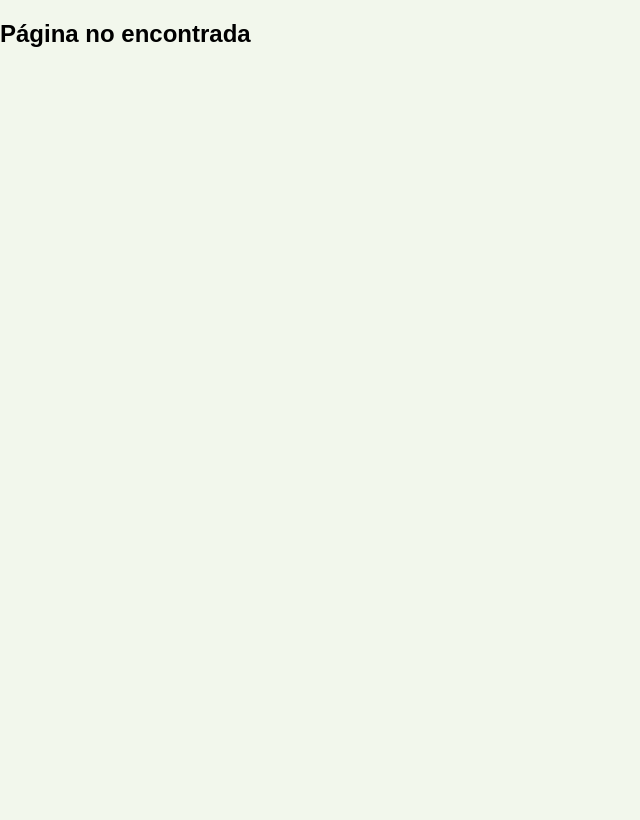
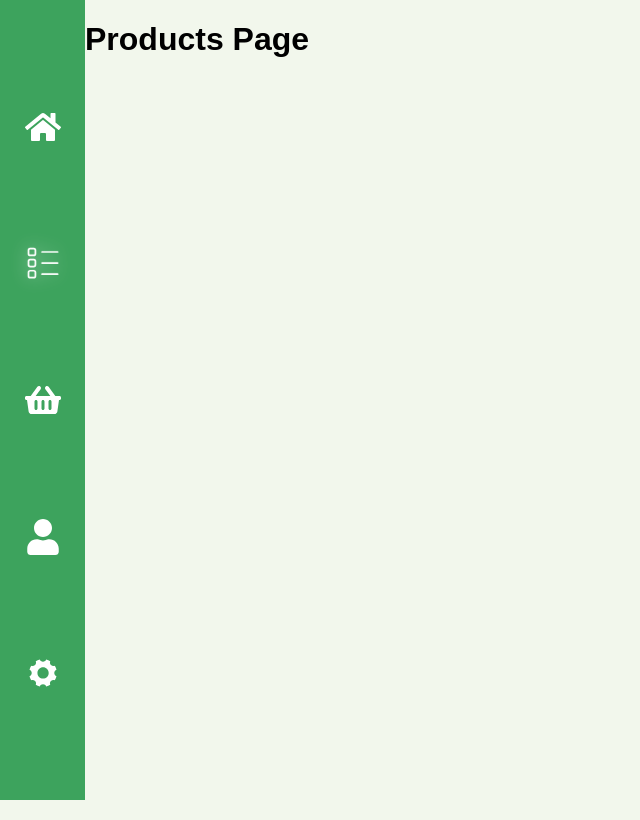
Before and after one commit to Pnch0/Gestion-Inventario, a React (Vite) app in the folder Frontend/: page /list-page in a window 1280 px wide. Shown: the whole page, without its empty margins (0-640 px from the left). Built offline with nearby package versions, Linux system fonts and the light colour scheme.

Commit message:
feat: creacion de nuevos archivos (ProductsPage.jsx - ProductsPage.css), ademas de modificacion del archivo App.jsx

```diff
--- a/Frontend/src/App.jsx
+++ b/Frontend/src/App.jsx
@@ -3,6 +3,7 @@ import MainLayout from './Components/Layouts/MainLayout/MainLayout.jsx';
 import MainPage from './Pages/MainPage/MainPage.jsx';
 import LoginPage from './Pages/Login/LoginPage.jsx';
 import UsersPage from './Pages/Users/UsersPage.jsx';
+import ProductsPage from './Pages/Products/ProductsPage.jsx';
 import { Toaster } from 'react-hot-toast';
 
 function App() {
@@ -15,6 +16,7 @@ function App() {
         <Route element={<MainLayout />}>
           <Route path="/main-page" element={<MainPage />} />
           <Route path="/users-page" element={<UsersPage />} />
+          <Route path="/list-page" element={<ProductsPage />} />
         </Route>
 
         <Route path="*" element={<h2>Página no encontrada</h2>} />
--- /dev/null
+++ b/Frontend/src/Pages/Products/ProductsPage.jsx
@@ -0,0 +1,13 @@
+import './ProductsPage.css';
+
+function ProductsPage(){
+
+    return(
+        <>
+        <h1>Products Page</h1>
+        </>
+    )
+}
+
+
+export default ProductsPage;
```
Also changed, not shown: Frontend/src/Pages/Products/ProductsPage.css (added).
